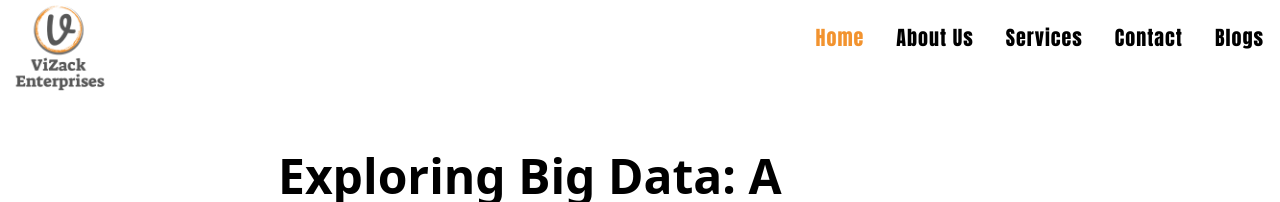
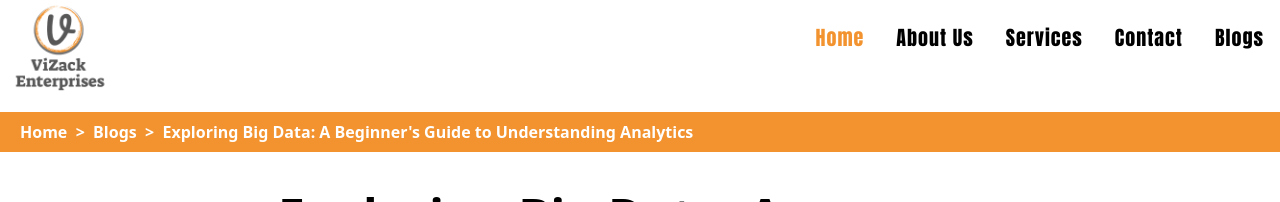
Before and after one commit to ayushsharma74/vizack.com, a Next.js app: page /blogs/exploring-big-data in a window 1280 px wide. Shown: the top 202 px of the page. Built offline with nearby package versions, Linux system fonts and the light colour scheme.

Commit message:
blog big data

```diff
--- a/src/app/blogs/exploring-big-data/page.jsx
+++ b/src/app/blogs/exploring-big-data/page.jsx
@@ -1,13 +1,44 @@
 'use client'
 import './blogpage.css'
 import BlogTitle from '@/components/blogComponents/BlogTitle'
+import Link from 'next/link'
+import Image from 'next/image'
+const imgloader = ({ src, width, quality }) => {
+    return `${src}?w=${width}&q=${quality || 95}`;
+};
+
+
 
 export default function BlogPage() {
     return (
+        <>
+            <div className="bg-default w-full min-h-10 h-fit py-2 flex flex-wrap items-center px-5" >
+                <h1 className="text-white hover:text-default-gray font-bold">
+                    <Link href={"/"}>Home &nbsp;</Link>
+                </h1>
+                <h1 className="text-white font-bold"> &gt;</h1>
+                <h1 className="text-white hover:text-default-gray font-bold">
+                    <Link href={`/blogs`} >&nbsp; Blogs &nbsp;</Link>
+                </h1>
+                <h1 className="text-white font-bold"> &gt;</h1>
+                <h1 className="text-white hover:text-default-gray font-bold truncate">
+                    <Link href={`/blogs/exploring-big-data`} >&nbsp; Exploring Big Data: A Beginner's Guide to Understanding Analytics</Link>
+                </h1>
+            </div>
             <div className='cont my-10'>
 
                 <BlogTitle title={"Exploring Big Data: A Beginner's Guide to Understanding Analytics"} writer={"Gajender"} date={"23.3.2024"} category={"BIG DATA"}/>
                 <p className='font-serif text-lg'>In today's digital age, data is everywhere. From the websites we visit to the products we buy, every interaction generates a trail of information waiting to be explored. But what exactly is big data, and how can we make sense of it all? Join us as we embark on a journey to navigate the world of big data and analytics, unraveling the mysteries and unlocking the potential of this vast landscape.</p>
+                <br />
+                <Image
+                    loader={imgloader}
+                    src={"https://pub.mdpi-res.com/BDCC/BDCC-04-00004/article_deploy/html/images/BDCC-04-00004-g002.png?1585823235"}
+                    width={500}
+                    height={500}
+                    loading='lazy'
+                    quality={100}
+                    className='min-w-full'
+                />
                 <br />
                 <h1 className='font-bold text-2xl'>What is Big Data?</h1>
                 <p className='font-serif text-lg'>Big data refers to large and complex sets of data that are too massive to be processed using traditional methods. This data comes from various sources, including social media, sensors, and transaction records, and can be structured or unstructured. The sheer volume, velocity, and variety of big data present both challenges and opportunities for businesses and organizations seeking to extract valuable insights.</p>
@@ -15,12 +46,24 @@ export default function BlogPage() {
                 <p className='font-serif text-lg'>Analytics is the process of analyzing data to uncover patterns, trends, and correlations that can inform decision-making and drive business outcomes. By applying statistical techniques and algorithms, analysts can extract meaningful insights from data, enabling organizations to optimize operations, improve customer experiences, and identify new opportunities for growth.</p>
                 <h1 className='font-bold text-2xl'>The Importance of Big Data and Analytics</h1>
                 <p  className='font-serif text-lg'>In today's competitive landscape, organizations that harness the power of big data and analytics gain a significant competitive advantage. By leveraging data-driven insights, businesses can better understand their customers' needs and preferences, anticipate market trends, and make informed strategic decisions. From personalized marketing campaigns to predictive maintenance in manufacturing, the applications of big data and analytics are endless.</p>
+
+                {/* <Image
+                    loader={imgloader}
+                    src={"https://media1.tenor.com/m/VIOJtZBFkYwAAAAC/etl.gif"}
+                    width={150}
+                    height={150}
+                    loading='lazy'
+                    quality={100}
+                    className='object-contain w-full'
+                /> */}
                 <h1 className='font-bold text-2xl'>Tools and Technologies</h1>
                 <p  className='font-serif text-lg'>A variety of tools and technologies are available to help organizations manage, analyze, and visualize big data. From database management systems like Apache Hadoop and MongoDB to data visualization platforms like Tableau and Power BI, these tools empower analysts to explore data efficiently and derive actionable insights. Additionally, machine learning and artificial intelligence algorithms can automate and enhance the analytics process, uncovering hidden patterns and anomalies in vast datasets.</p>
+                <video src="https://media.tenor.com/VIOJtZBFkYwAAAPo/etl.mp4" autoPlay={true} loop={true} className='mx-auto'></video>
                 <h1 className='font-bold text-2xl'>Challenges and Considerations</h1>
                 <p  className='font-serif text-lg'>While big data and analytics offer immense potential, they also present challenges, including data privacy and security concerns, data integration issues, and the need for skilled data professionals. Organizations must invest in robust data governance frameworks and prioritize ethical considerations to ensure that data is used responsibly and ethically. Additionally, fostering a data-driven culture and providing ongoing training and development opportunities for employees are essential for maximizing the value of big data and analytics initiatives.</p>
                 <h1 className='font-bold text-2xl'>Conclusion: Navigating the Data Landscape</h1>
                 <p  className='font-serif text-lg' >As we conclude our journey into the world of big data and analytics, it's clear that data is a powerful resource that has the potential to transform businesses and drive innovation. By embracing a data-driven mindset and investing in the right tools and technologies, organizations can unlock valuable insights, gain a competitive edge, and chart a course towards success in an increasingly data-driven world.</p>
             </div>
+        </>
     )
 }
```
Also changed, not shown: public/assets/blogs/big data/img1.gif (added). Lines whose indentation alone changed are shown as unchanged.
